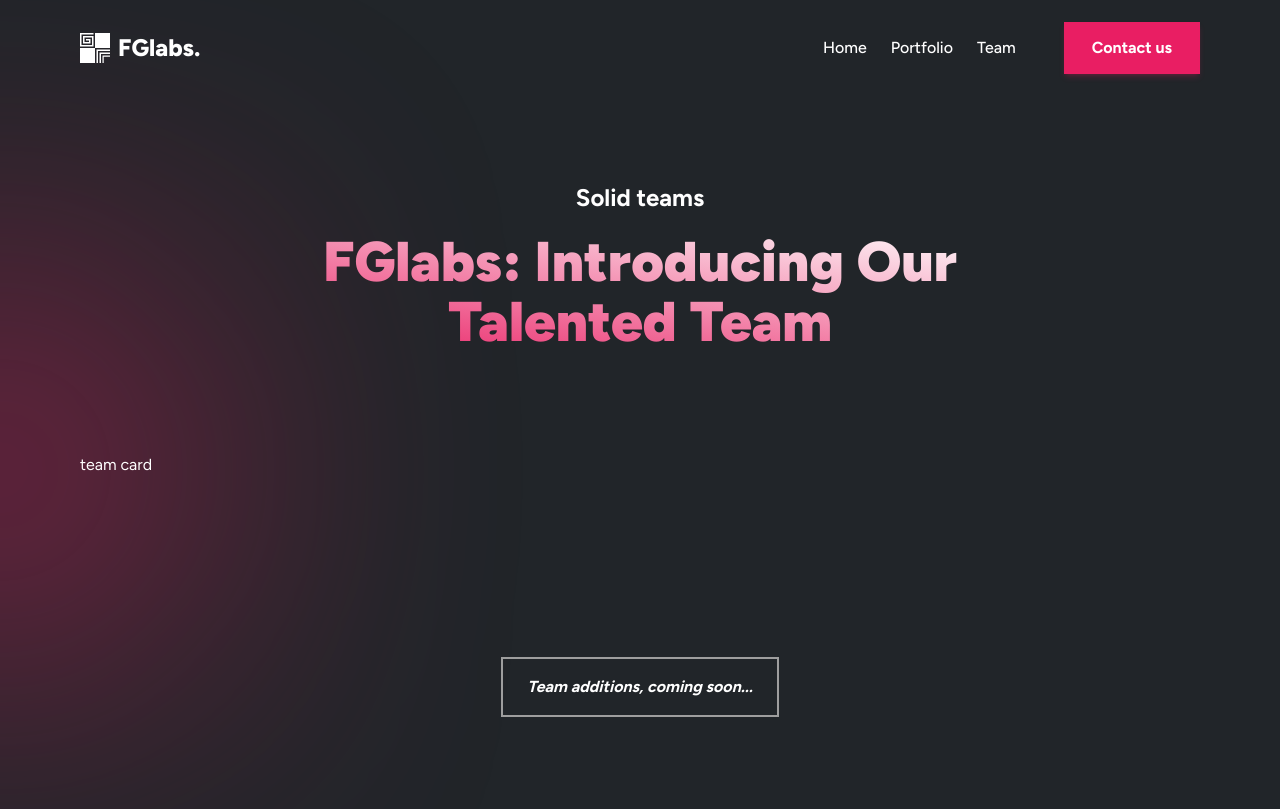
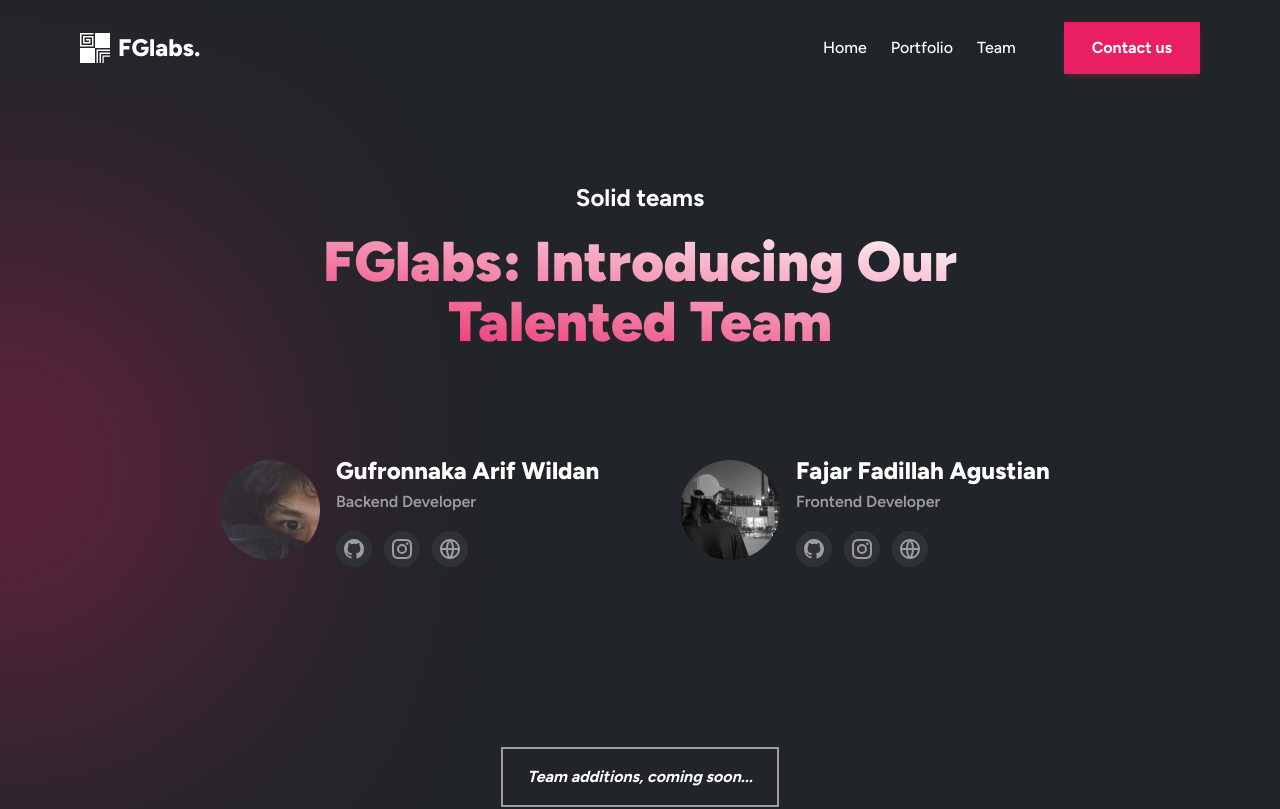
Before and after one commit to fajarfadillahh/fglabs-portfolio-website, a Next.js app: page /team in a window 1280 px wide. Shown: the top 809 px of the page. Built offline with nearby package versions, Linux system fonts and the light colour scheme.

Commit message:
create ProfileCard components & modified team page

```diff
--- /dev/null
+++ b/components/Card/ProfileCard.jsx
@@ -0,0 +1,52 @@
+import Image from "next/image";
+import Link from "next/link";
+import { Tooltip, Typography } from "@material-tailwind/react";
+
+export default function ProfileCard({ team }) {
+  return (
+    <div className="flex w-full max-w-[380px] items-center gap-4">
+      <Image
+        src={team.image}
+        alt="profile image"
+        width={100}
+        height={100}
+        priority={true}
+        className="rounded-full"
+      />
+
+      <div className="grid items-start gap-4">
+        <div>
+          <Typography className="text-[24px] font-extrabold text-white">
+            {team.name}
+          </Typography>
+          <Typography className="font-semibold text-gray-500">
+            {team.role}
+          </Typography>
+        </div>
+
+        <div className="inline-flex items-center gap-3">
+          {team.sosmeds.map((sosmed, index) => {
+            return (
+              <Tooltip
+                content={sosmed.text}
+                placement="top-center"
+                animate={{
+                  mount: { scale: 1, y: 0 },
+                  unmount: { scale: 0, y: 25 },
+                }}
+              >
+                <Link
+                  key={index}
+                  href={sosmed.path}
+                  className="rounded-full bg-[#2E3235] p-1.5 text-[1.5rem] text-gray-500"
+                >
+                  {sosmed.icon}
+                </Link>
+              </Tooltip>
+            );
+          })}
+        </div>
+      </div>
+    </div>
+  );
+}
--- a/pages/team.jsx
+++ b/pages/team.jsx
@@ -1,8 +1,60 @@
 import Head from "next/head";
 import { Typography } from "@material-tailwind/react";
+import { RiGithubFill, RiInstagramLine, RiGlobalLine } from "react-icons/ri";
 
 // import components
 import Layout from "@/components/Layout";
+import ProfileCard from "@/components/Card/ProfileCard";
+
+// dummy data
+const teams = [
+  {
+    id: 1,
+    image: "/assets/profile-gufron.png",
+    name: "Gufronnaka Arif Wildan",
+    role: "Backend Developer",
+    sosmeds: [
+      {
+        text: "Github",
+        path: "#",
+        icon: <RiGithubFill />,
+      },
+      {
+        text: "Instagram",
+        path: "#",
+        icon: <RiInstagramLine />,
+      },
+      {
+        text: "Website",
+        path: "#",
+        icon: <RiGlobalLine />,
+      },
+    ],
+  },
+  {
+    id: 2,
+    image: "/assets/profile-fajar.png",
+    name: "Fajar Fadillah Agustian",
+    role: "Frontend Developer",
+    sosmeds: [
+      {
+        text: "Github",
+        path: "#",
+        icon: <RiGithubFill />,
+      },
+      {
+        text: "Instagram",
+        path: "#",
+        icon: <RiInstagramLine />,
+      },
+      {
+        text: "Website",
+        path: "#",
+        icon: <RiGlobalLine />,
+      },
+    ],
+  },
+];
 
 export default function Team() {
   return (
@@ -25,7 +77,11 @@ export default function Team() {
               </Typography>
             </div>
 
-            <div className="mt-5 text-white">team card</div>
+            <div className="mt-5 flex items-center justify-center gap-20 text-white">
+              {teams.map((team, index) => {
+                return <ProfileCard key={index} team={team} />;
+              })}
+            </div>
 
             <div className="mt-[100px] inline-flex justify-center justify-self-center border-[2px] border-gray-500 px-6 py-4 font-bold italic text-white">
               Team additions, coming soon...
```
Also changed, not shown: public/assets/profile-fajar.png (added), public/assets/profile-gufron.png (added).
